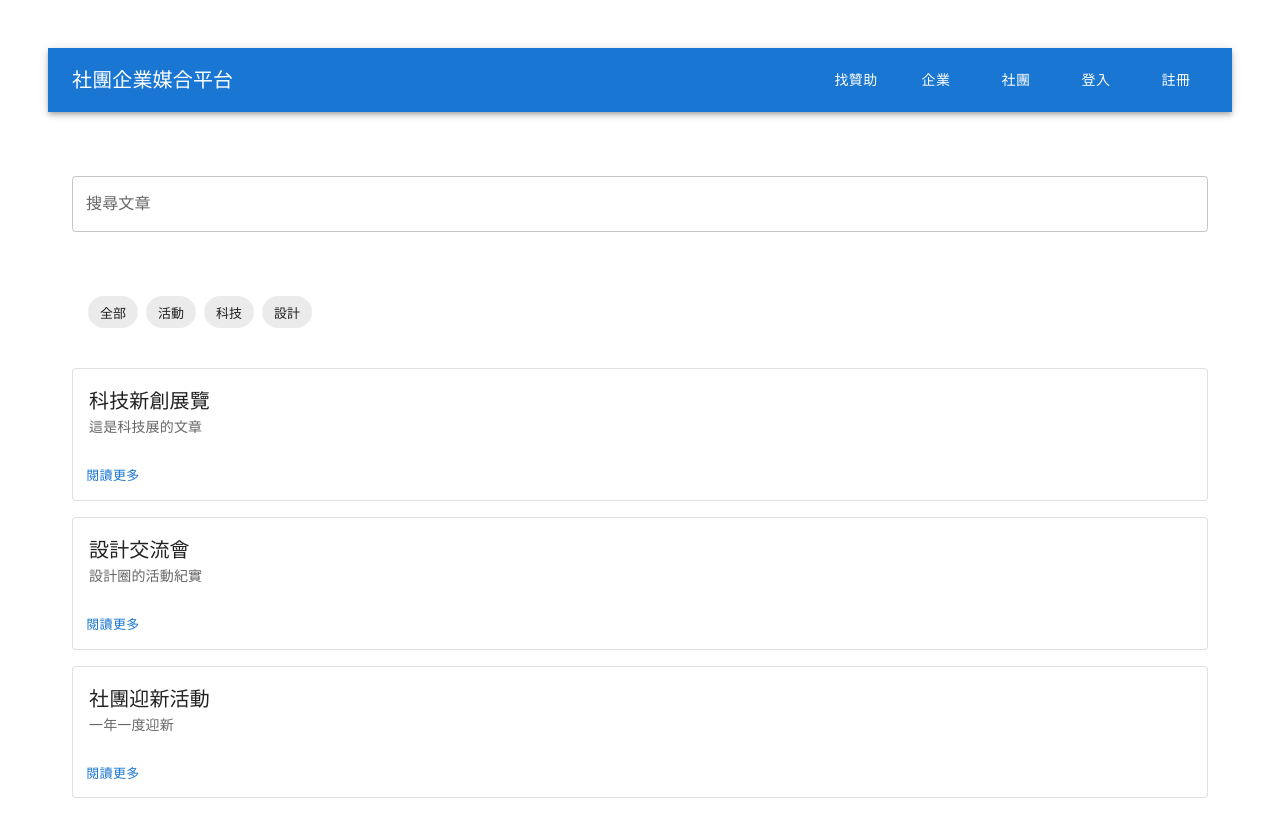
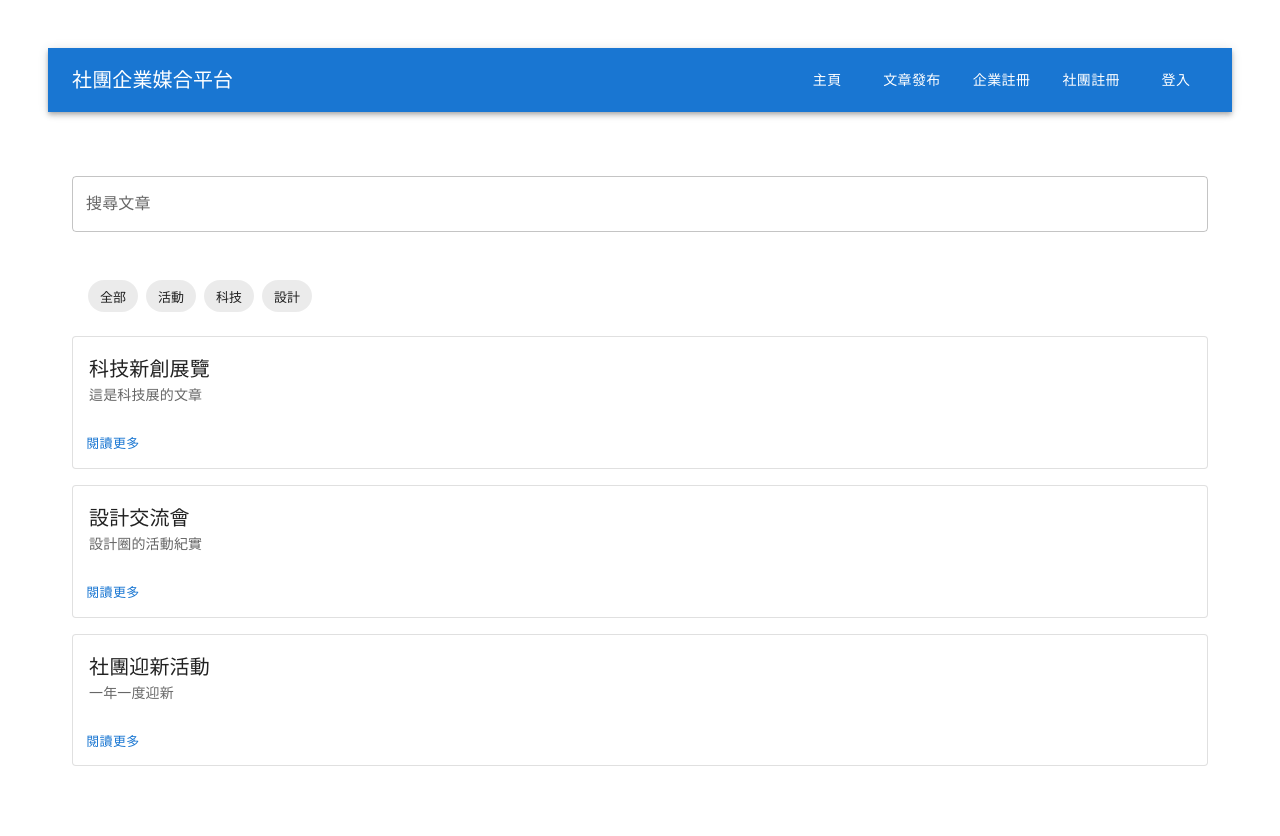
Before and after one commit to Angelaliii/SA2, a Next.js app in the folder next/: page /PlatformLanding in a window 1280 px wide. Shown: the top 836 px of the page. Built offline with nearby package versions, Linux system fonts and the light colour scheme.

Commit message:
添加Navbar組件並整合到PlatformLanding；更新 Artical 和 ClubRegister 以改進功能

```diff
--- /dev/null
+++ b/next/src/components/Navbar.tsx
@@ -0,0 +1,39 @@
+import { AppBar, Box, Button, Toolbar, Typography } from "@mui/material";
+import Link from "next/link";
+
+export default function Navbar() {
+  return (
+    <AppBar position="static">
+      <Toolbar sx={{ display: "flex", justifyContent: "space-between" }}>
+        {/* Logo / 標題 */}
+        <Typography
+          variant="h6"
+          component={Link}
+          href="/PlatformLanding"
+          sx={{ textDecoration: "none", color: "inherit", cursor: "pointer" }}
+        >
+          社團企業媒合平台
+        </Typography>
+
+        {/* 導覽連結 */}
+        <Box sx={{ display: "flex", gap: 2 }}>
+          <Button color="inherit" component={Link} href="/PlatformLanding">
+            主頁
+          </Button>
+          <Button color="inherit" component={Link} href="/Artical">
+            文章發布
+          </Button>
+          <Button color="inherit" component={Link} href="/CompanyRegister">
+            企業註冊
+          </Button>
+          <Button color="inherit" component={Link} href="/ClubRegister">
+            社團註冊
+          </Button>
+          <Button color="inherit" component={Link} href="/LoginPage">
+            登入
+          </Button>
+        </Box>
+      </Toolbar>
+    </AppBar>
+  );
+}
--- a/next/src/pages/PlatformLanding.tsx
+++ b/next/src/pages/PlatformLanding.tsx
@@ -2,29 +2,30 @@
 
 import { useState } from "react";
 import styles from "../assets/Plat.module.css";
+import Navbar from "../components/Navbar";
 
-import AppBar from "@mui/material/AppBar";
-import Box from "@mui/material/Box";
-import Button from "@mui/material/Button";
-import Card from "@mui/material/Card";
-import CardActions from "@mui/material/CardActions";
-import CardContent from "@mui/material/CardContent";
-import Chip from "@mui/material/Chip";
-import Container from "@mui/material/Container";
-import TextField from "@mui/material/TextField";
-import Toolbar from "@mui/material/Toolbar";
-import Typography from "@mui/material/Typography";
+import {
+  Box,
+  Button,
+  Card,
+  CardActions,
+  CardContent,
+  Chip,
+  Container,
+  TextField,
+  Typography,
+} from "@mui/material";
 
-export default function Home() {
+export default function PlatformLanding() {
   const [searchTerm, setSearchTerm] = useState("");
   const [selectedTag, setSelectedTag] = useState<string | null>(null);
 
   const tags = ["全部", "活動", "科技", "設計"];
 
   const articles = [
-    { title: "科技新創展覽", content: "這是科技展的文章", tag: "科技" },
-    { title: "設計交流會", content: "設計圈的活動紀實", tag: "設計" },
-    { title: "社團迎新活動", content: "一年一度迎新", tag: "活動" },
+    { id: 1, title: "科技新創展覽", content: "這是科技展的文章", tag: "科技" },
+    { id: 2, title: "設計交流會", content: "設計圈的活動紀實", tag: "設計" },
+    { id: 3, title: "社團迎新活動", content: "一年一度迎新", tag: "活動" },
   ];
 
   const filteredArticles = articles.filter((article) => {
@@ -42,22 +43,10 @@ export default function Home() {
   return (
     <Box className={styles.page}>
       {/* Navbar */}
-      <AppBar position="static">
-        <Toolbar sx={{ display: "flex", justifyContent: "space-between" }}>
-          {/* Logo / 標題 */}
-          <Typography variant="h6">社團企業媒合平台</Typography>
+      <Navbar />
 
-          {/* 導覽連結 */}
-          <Box sx={{ display: "flex", gap: 2 }}>
-            <Button color="inherit">找贊助</Button>
-            <Button color="inherit">企業</Button>
-            <Button color="inherit">社團</Button>
-            <Button color="inherit">登入</Button>
-            <Button color="inherit">註冊</Button>
-          </Box>
-        </Toolbar>
-      </AppBar>
-
+      {/* Main Content */}
+      <main>
         {/* Search */}
         <Container sx={{ my: 6 }}>
           <TextField
@@ -88,8 +77,8 @@ export default function Home() {
         <Container
           sx={{ my: 3, display: "flex", flexDirection: "column", gap: 2 }}
         >
-        {filteredArticles.map((article, index) => (
-          <Card key={index} variant="outlined">
+          {filteredArticles.map((article) => (
+            <Card key={article.id} variant="outlined">
               <CardContent>
                 <Typography variant="h6" component="div">
                   {article.title}
@@ -107,6 +96,7 @@ export default function Home() {
             <Typography variant="body1">找不到符合的文章</Typography>
           )}
         </Container>
+      </main>
     </Box>
   );
 }
```
Also changed, not shown: next/src/pages/Artical.tsx (+4 -4 lines), next/src/pages/ClubRegister.tsx (+5 -8 lines). Lines whose indentation alone changed are shown as unchanged.
